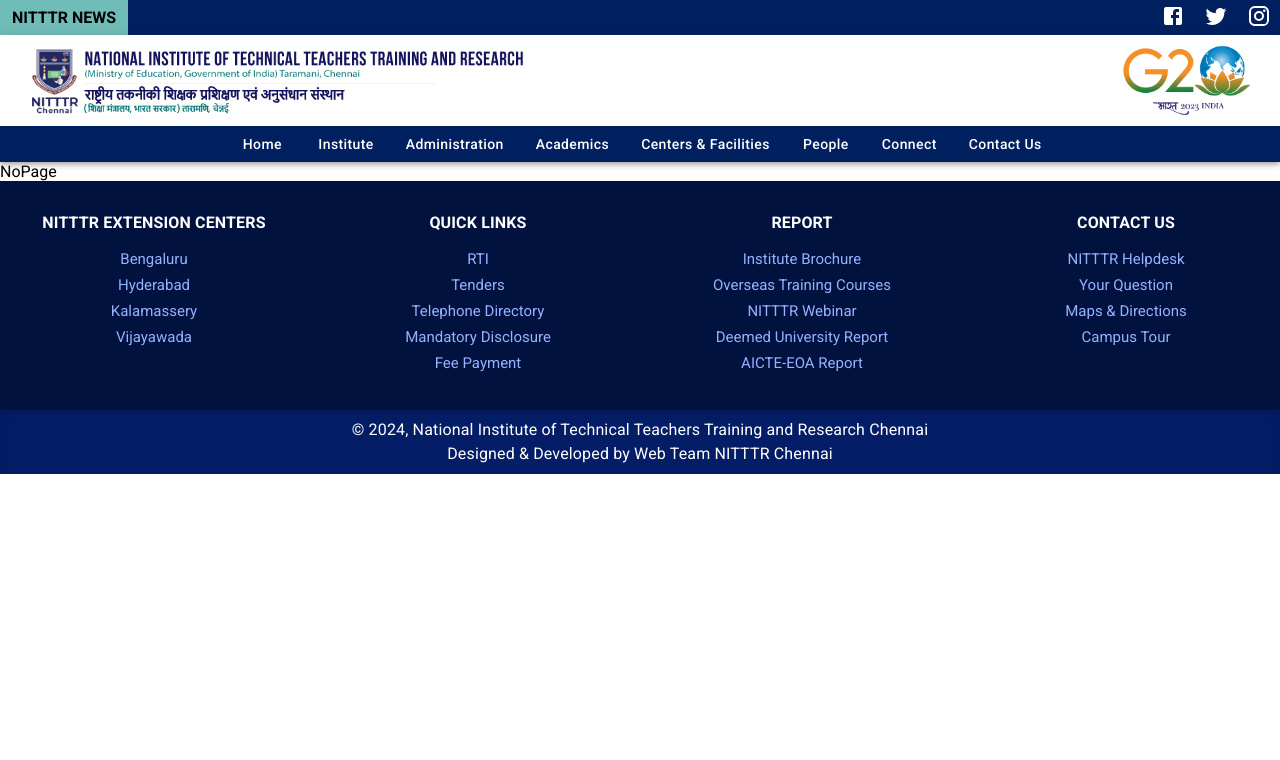
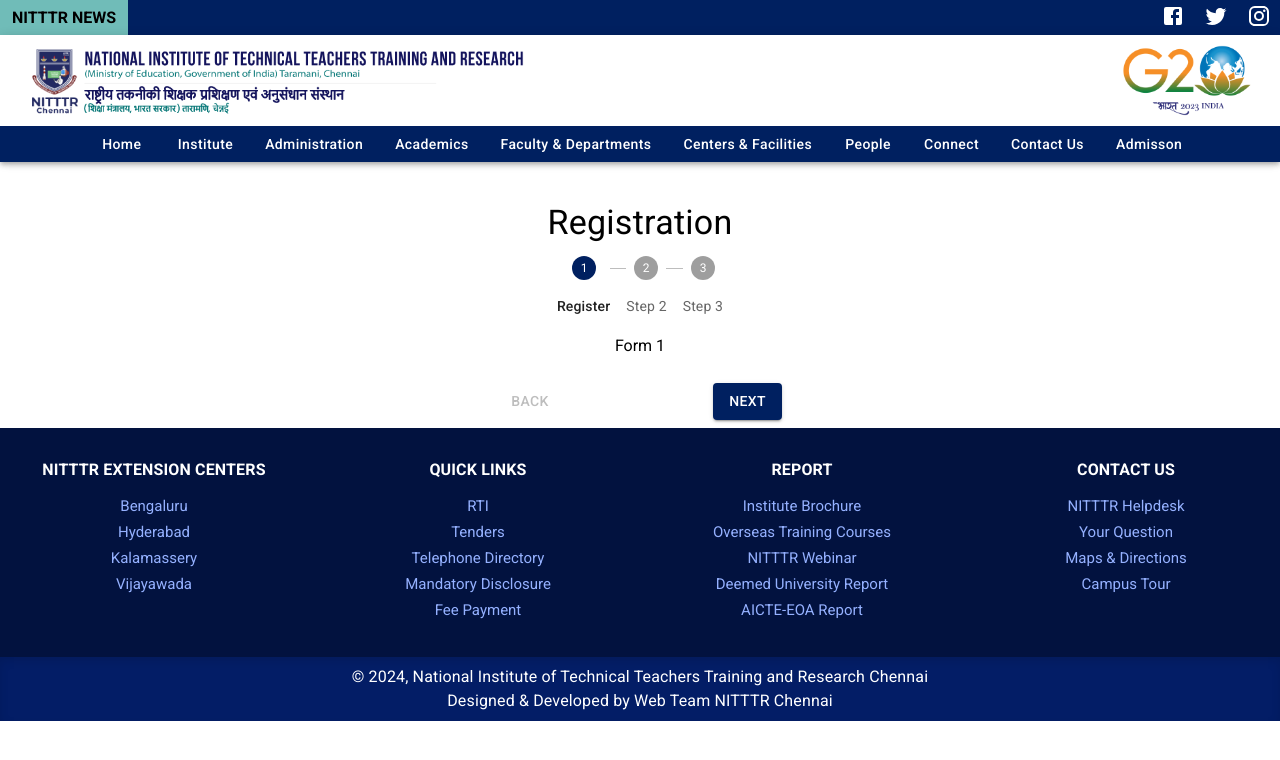
Before and after one commit to GOWTHAMRAJASEKARAN97/marketing, a React (Create React App) app: page /register in a window 1280 px wide. Shown: the top 760 px of the page. Built offline with nearby package versions, Linux system fonts and the light colour scheme.

Commit message:
Latest changes.

```diff
--- a/package.json
+++ b/package.json
@@ -13,6 +13,7 @@
     "@testing-library/user-event": "^13.5.0",
     "react": "^18.3.1",
     "react-dom": "^18.3.1",
+    "react-hook-form": "^7.52.0",
     "react-router-dom": "^6.23.1",
     "react-scripts": "5.0.1",
     "styled-components": "^6.1.11",
--- a/src/App.js
+++ b/src/App.js
@@ -6,6 +6,8 @@
 import { ThemeProvider } from "@mui/material/styles";
 import theme from "./themes/Theme";
 import FlashNews from "./components/flash-news/FlashNews";
+import Admission from "./pages/admission/Admission";
+import Registration from "./pages/registration/Registration";
 // import QuickLinks from "./components/quick-links/QuickLinks";
 
 function App() {
@@ -18,6 +20,8 @@
           <Header />
           <Routes>
             <Route path="/" element={<Home />} />
+            <Route path="/admisson" element={<Admission />} />
+            <Route path="/register" element={<Registration />} />
             <Route path="*" element={<NoPage />} />
           </Routes>
           <Footer />
--- a/src/components/header/Header.jsx
+++ b/src/components/header/Header.jsx
@@ -18,6 +18,7 @@
 } from "@mui/material";
 import { ExpandLess, ExpandMore } from "@mui/icons-material";
 import { LINK_BUTTONS } from "../../utils/constants/header";
+import { useNavigate } from "react-router-dom";
 
 const StyledAppBar = styled(AppBar)(({ theme }) => ({
   backgroundColor: theme.palette.customColors.background,
@@ -122,6 +123,7 @@
 }));
 
 const Header = () => {
+  const navigate = useNavigate();
   const [menuOptions, setMenuOptions] = useState([]);
 
   const [anchorEl, setAnchorEl] = useState(null);
@@ -201,12 +203,13 @@
           </G20Container>
         </StyledToolbar>
         <StyledButtonContainer>
-          {LINK_BUTTONS.map(({ name, options }, index) => (
+          {LINK_BUTTONS.map(({ name, options, link }, index) => (
             <Button
               key={index}
-              onClick={(event) =>
-                options?.length && handleMenuOpen(event, options)
-              }
+              onClick={(event) => {
+                options?.length && handleMenuOpen(event, options);
+                link && navigate(link);
+              }}
               sx={{ textTransform: "capitalize", color: "white" }}
             >
               {name}
--- /dev/null
+++ b/src/pages/admission/Admission.jsx
@@ -0,0 +1,12 @@
+import React from "react";
+import Registration from "../registration/Registration";
+
+const Admission = () => {
+  return (
+    <div>
+      <Registration />
+    </div>
+  );
+};
+
+export default Admission;
--- /dev/null
+++ b/src/pages/registration/Registration.jsx
@@ -0,0 +1,156 @@
+import React from "react";
+import { useForm, FormProvider } from "react-hook-form";
+import {
+  Button,
+  Stepper,
+  Step,
+  StepLabel,
+  Typography,
+  Container,
+} from "@mui/material";
+import { styled } from "@mui/material";
+
+// Styled components
+const StyledContainer = styled(Container)({
+  marginTop: 40,
+  display: "flex",
+  flexDirection: "column",
+  alignItems: "center",
+});
+
+const StyledStepContent = styled("div")({
+  width: "100%",
+  marginTop: 20,
+  display: "flex",
+  flexDirection: "column",
+  alignItems: "center",
+});
+
+const StyledButtonGroup = styled("div")({
+  marginTop: 20,
+  display: "flex",
+  justifyContent: "space-between",
+  width: "100%",
+  maxWidth: 300,
+});
+
+const StyledButton = styled(Button)(({ theme, primary }) => ({
+  margin: theme.spacing(1),
+  backgroundColor: primary
+    ? theme.palette.primary.main
+    : theme.palette.common.white,
+  color: primary ? theme.palette.common.white : theme.palette.primary.main,
+  "&:hover": {
+    backgroundColor: primary
+      ? theme.palette.primary.dark
+      : theme.palette.primary.light,
+  },
+}));
+
+// Example steps
+const Step1 = () => {
+  const form1 = useForm();
+  const { handleSubmit } = form1;
+
+  const onSubmit = (data) => {
+    console.log(data);
+  };
+
+  return (
+    <form onSubmit={handleSubmit(onSubmit)}>
+      <Typography variant="h6">Step 1</Typography>
+      {/* Your form fields */}
+      <StyledButton type="submit">Next</StyledButton>
+    </form>
+  );
+};
+
+const Step2 = () => {
+  const form2 = useForm();
+  const { handleSubmit } = form2;
+
+  const onSubmit = (data) => {
+    console.log(data);
+  };
+
+  return (
+    <form onSubmit={handleSubmit(onSubmit)}>
+      <Typography variant="h6">Step 2</Typography>
+      {/* Your form fields */}
+      <StyledButton type="submit">Next</StyledButton>
+    </form>
+  );
+};
+
+const Step3 = () => {
+  const form3 = useForm();
+  const { handleSubmit } = form3;
+
+  const onSubmit = (data) => {
+    console.log(data);
+  };
+
+  return (
+    <form onSubmit={handleSubmit(onSubmit)}>
+      <Typography variant="h6">Step 3</Typography>
+      {/* Your form fields */}
+      <StyledButton primary type="submit">
+        Submit
+      </StyledButton>
+    </form>
+  );
+};
+
+const steps = [
+  { label: "Register", component: <>Form 1</> },
+  { label: "Step 2", component: <>Form 2</> },
+  { label: "Step 3", component: <>Form 3</> },
+];
+
+const Registration = () => {
+  const [activeStep, setActiveStep] = React.useState(0);
+
+  const handleNext = () => {
+    setActiveStep((prevActiveStep) => prevActiveStep + 1);
+  };
+
+  const handleBack = () => {
+    setActiveStep((prevActiveStep) => prevActiveStep - 1);
+  };
+
+  const isLastStep = activeStep === steps.length - 1;
+
+  return (
+    <StyledContainer>
+      <Typography variant="h4" align="center" gutterBottom>
+        Registration
+      </Typography>
+      <Stepper activeStep={activeStep} alternativeLabel>
+        {steps.map((step, index) => (
+          <Step key={index}>
+            <StepLabel>{step.label}</StepLabel>
+          </Step>
+        ))}
+      </Stepper>
+      <StyledStepContent>
+        <FormProvider {...steps[activeStep].component.props}>
+          {steps[activeStep].component}
+        </FormProvider>
+        <StyledButtonGroup>
+          <StyledButton disabled={activeStep === 0} onClick={handleBack}>
+            Back
+          </StyledButton>
+          <StyledButton
+            primary
+            variant="contained"
+            onClick={isLastStep ? () => {} : handleNext}
+          >
+            {isLastStep ? "Submit" : "Next"}
+          </StyledButton>
+        </StyledButtonGroup>
+      </StyledStepContent>
+    </StyledContainer>
+  );
+};
+
+export default Registration;
--- a/src/utils/constants/header.js
+++ b/src/utils/constants/header.js
@@ -1,11 +1,12 @@
 export const LINK_BUTTONS = [
-  { name: "Home", options: [] },
+  { name: "Home", options: [], link: "/" },
   {
     name: "institute",
     options: [
       { name: "about us", link: "" },
       { name: "vision & mission", link: "" },
       { name: "BOG", link: "" },
+      { name: "BOG Minutes", link: "" },
       { name: "academic council", link: "" },
       { name: "memorendum of association", link: "" },
       { name: "annual reports", link: "" },
@@ -39,6 +40,25 @@
           { name: "research program", link: "" },
         ],
       },
+
+      {
+        name: "learning for all",
+        options: [
+          {
+            name: "swayam",
+            link: "",
+          },
+          {
+            name: "NITTT modules",
+            link: "",
+          },
+        ],
+      },
+      { name: "professional development program", link: "" },
+      { name: "international training program", link: "" },
+    ],
+  },
+
   {
     name: "faculty & departments",
     options: [
@@ -83,23 +103,7 @@
       },
     ],
   },
-      {
-        name: "learning for all",
-        options: [
-          {
-            name: "swayam",
-            link: "",
-          },
-          {
-            name: "NITTT modules",
-            link: "",
-          },
-        ],
-      },
-      { name: "professional development program", link: "" },
-      { name: "international training program", link: "" },
-    ],
-  },
+
   {
     name: "centers & facilities",
     options: [
@@ -130,11 +134,15 @@
       { name: "equal oppurtunity policy", link: "" },
       { name: "tree", link: "" },
       { name: "brouchers", link: "" },
-      { name: "news letters", link: "" },
     ],
   },
   {
     name: "contact us",
     options: [],
   },
+  {
+    name: "admisson",
+    options: [],
+    link: "/admisson",
+  },
 ];
```
Also changed, not shown: 1 other file (tests, documents, lock files or other folders). Lines whose indentation alone changed are shown as unchanged.
